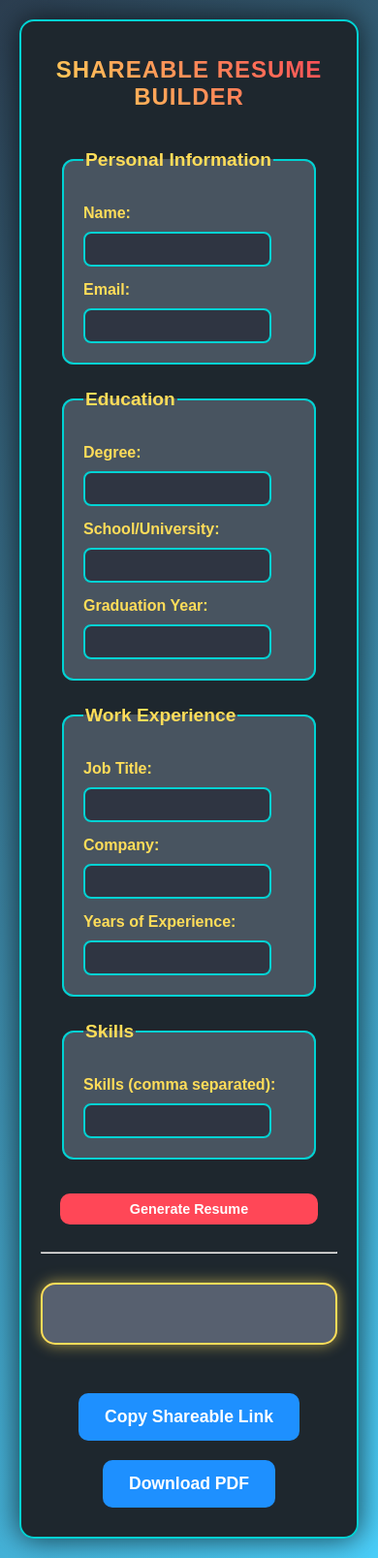
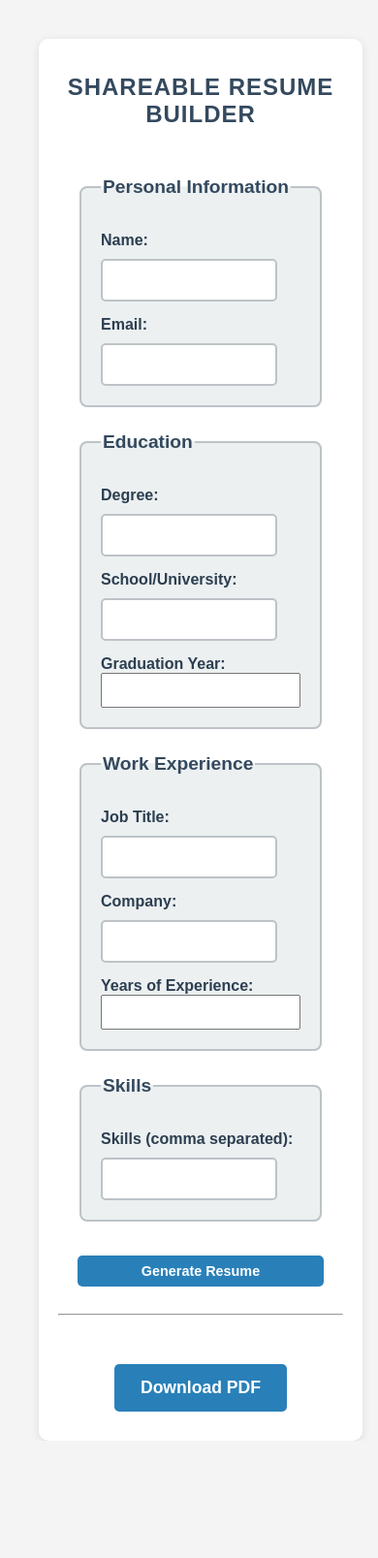
Before and after one commit to yusra-sabir05/shareable-resume, a plain HTML site: page index.html in a window 390 px wide. Shown: the whole page at 97% size. After the commit the page ends 1486 px from the top, so only its background shows below. Drawn offline with Linux system fonts and the light colour scheme.

Commit message:
share this resume and also save a pdf in you device of your resume

```diff
--- a/index.html
+++ b/index.html
@@ -60,10 +60,8 @@
 
         <!-- Shareable Link and PDF Download -->
         <div id="share-section">
-        <button id="copy-link-btn">Copy Shareable Link</button>
-        <a id="shareable-link" href="#" target="_blank" style="display: none"
-          >View Shareable Resume</a
-        >
+            <button id="copy-link-btn" style="display: none;">Copy Shareable Link</button>
+            <a id="shareable-link" href="#" target="_blank" style="display: none">View Shareable Resume</a>
             <button id="download-btn">Download PDF</button>
         </div>
 
--- a/style.css
+++ b/style.css
@@ -1,35 +1,44 @@
 /* Global Styles */
+html, body {
+  height: 100%;
+  margin: 0;
+  font-family: 'Arial', sans-serif;
+  color: #2c3e50; /* Dark blue for text */
+  background-color: #f4f4f4; /* Light gray background */
+  padding: 20px;
+}
+
 body {
-  font-family: "Poppins", Arial, sans-serif;
-  background: linear-gradient(135deg, #2c3e50, #4bcffa);
-  padding: 20px;
-  margin: 0;
-  color: #ffffff;
+  display: flex;
+  flex-direction: column;
+  min-height: 100vh;
 }
 
 /* Container Styles */
 .container {
-  max-width: 900px;
+  max-width: 800px;
   margin: 0 auto;
-  background: #1e272e;
+  background: #ffffff; /* White background for the container */
   padding: 40px;
-  border-radius: 15px;
-  box-shadow: 0 0 30px rgba(0, 0, 0, 0.7);
-  border: 2px solid #00d2d3;
+  border-radius: 10px;
+  box-shadow: 0 2px 10px rgba(0, 0, 0, 0.1); /* Subtle shadow */
 }
 
 /* Header Styles */
-h1,
+h1 {
+  text-align: center;
+  margin-bottom: 30px;
+  color: #34495e; /* Darker blue for the title */
+  font-size: 2.5rem;
+  text-transform: uppercase;
+  letter-spacing: 1px;
+}
+
 h2 {
   text-align: center;
-  margin-bottom: 30px;
-  color: #f7f1e3;
-  text-transform: uppercase;
-  letter-spacing: 3px;
-  font-weight: 700;
-  background: -webkit-linear-gradient(45deg, #ffdd59, #ff4757);
-  -webkit-background-clip: text;
-  color: transparent;
+  color: #7f8c8d; /* Gray for subheadings */
+  font-size: 2rem;
+  margin-bottom: 20px;
 }
 
 /* Form Styles */
@@ -40,49 +49,53 @@ form {
 
 fieldset {
   margin-bottom: 25px;
-  padding: 25px;
-  border: 2px solid #00d2d3;
-  border-radius: 12px;
-  background-color: #485460;
+  padding: 20px;
+  border: 2px solid #bdc3c7; /* Light gray border for fieldset */
+  border-radius: 8px;
+  background-color: #ecf0f1; /* Light background for fieldset */
 }
 
 legend {
   font-weight: bold;
-  font-size: 1.3rem;
-  color: #ffdd59;
+  font-size: 1.5rem;
+  color: #34495e; /* Darker blue for legend */
 }
 
 label {
   display: block;
   margin-top: 15px;
   font-weight: bold;
-  color: #ffdd59;
+  color: #2c3e50; /* Darker color for labels */
 }
 
-input {
+input[type="text"],
+input[type="email"],
+input[type="tel"],
+textarea {
   margin-top: 10px;
   padding: 12px;
-  border: 2px solid #00d2d3;
-  border-radius: 8px;
+  border: 2px solid #bdc3c7; /* Light gray border for inputs */
+  border-radius: 5px;
   width: calc(100% - 24px);
   box-sizing: border-box;
-  background-color: #2f3542;
-  color: #ffffff;
+  background-color: #ffffff; /* White background for inputs */
+  color: #2c3e50; /* Dark text for inputs */
   transition: border-color 0.3s ease, box-shadow 0.3s ease;
 }
 
-input:focus {
-  border-color: #ffdd59;
-  box-shadow: 0 0 8px #ffdd59;
+input:focus,
+textarea:focus {
+  border-color: #2980b9; /* Blue border on focus */
+  box-shadow: 0 0 8px rgba(41, 128, 185, 0.5); /* Blue shadow on focus */
   outline: none;
 }
 
 button {
   padding: 15px;
-  background-color: #ff4757;
-  color: #ffffff;
+  background-color: #2980b9; /* Blue background for buttons */
+  color: #ffffff; /* White text for buttons */
   border: none;
-  border-radius: 10px;
+  border-radius: 5px;
   cursor: pointer;
   margin-top: 15px;
   font-weight: bold;
@@ -91,38 +104,43 @@ button {
 }
 
 button:hover {
-  background-color: #ff6b81;
-  transform: scale(1.05);
+  background-color: #3498db; /* Lighter blue on hover */
+  transform: scale(1.05); /* Slightly enlarge button on hover */
 }
 
 /* Resume Styles */
-#resume {
-  margin-top: 30px;
+#resumeOutput {
+  max-width: 800px;
+  margin: 50px auto;
+  padding: 40px;
+  border: 3px solid #bdc3c7; /* Light gray border for resume output */
+  border-radius: 10px;
+  background-color: #ffffff; /* White background for resume output */
+  box-shadow: 0 2px 10px rgba(0, 0, 0, 0.1); /* Subtle shadow */
+  color: #2c3e50; /* Dark text for resume output */
 }
 
-#resume-content {
-  background-color: #57606f;
-  padding: 30px;
-  border-radius: 15px;
-  border: 2px solid #ffdd59;
-  color: #ffffff;
-  box-shadow: 0 0 15px rgba(255, 221, 89, 0.6);
+#resumeOutput h2 {
+  text-align: center;
+  color: #2980b9; /* Blue for headings */
+  font-size: 2rem;
+  margin-bottom: 25px;
+  font-weight: 700;
 }
 
-#resume-content h3 {
-  margin-top: 0;
-  color: #ffdd59;
+#resumeOutput h3 {
+  color: #34495e; /* Darker blue for subheadings */
+  font-size: 1.5rem;
+  margin-bottom: 20px;
+  border-bottom: 2px solid #bdc3c7; /* Light gray border for subheadings */
+  padding-bottom: 10px;
 }
 
-#resume-content p,
-#resume-content ul {
-  margin: 10px 0;
-}
-
-ul {
-  list-style-type: disc;
-  padding-left: 25px;
-  color: #ffffff;
+#resumeOutput p {
+  font-size: 1.1rem;
+  margin: 15px 0;
+  line-height: 1.5;
+  color: #2c3e50; /* Dark text for paragraph */
 }
 
 /* Share Section Styles */
@@ -134,14 +152,14 @@ ul {
 #shareable-link {
   display: block;
   margin: 15px 0;
-  color: #00d2d3;
+  color: #2980b9; /* Blue for shareable link */
   text-decoration: none;
   font-size: 1.2rem;
   transition: color 0.3s ease;
 }
 
 #shareable-link:hover {
-  color: #ffdd59;
+  color: #3498db; /* Lighter blue on hover */
   text-decoration: underline;
 }
 
@@ -150,9 +168,9 @@ ul {
   display: inline-block;
   margin: 10px;
   padding: 12px 25px;
-  background-color: #1e90ff;
-  color: #ffffff;
-  border-radius: 10px;
+  background-color: #2980b9; /* Blue background for buttons */
+  color: #ffffff; /* White text for buttons */
+  border-radius: 5px;
   font-weight: bold;
   font-size: 1.1rem;
   transition: background-color 0.3s ease, box-shadow 0.3s ease;
@@ -161,9 +179,9 @@ ul {
 
 #copy-link-btn:hover,
 #download-btn:hover {
-  background-color: #00a8ff;
-  box-shadow: 0 0 10px #00d2d3;
-  border-color: #00d2d3;
+  background-color: #3498db; /* Lighter blue on hover */
+  box-shadow: 0 0 10px rgba(41, 128, 185, 0.5); /* Blue shadow on hover */
+  border-color: #2980b9; /* Blue border on hover */
 }
 
 /* Responsive Styles */
@@ -173,15 +191,15 @@ ul {
       max-width: 100%;
   }
 
-  h1,
+  h1 {
+      font-size: 2rem;
+  }
+
   h2 {
       font-size: 1.8rem;
-    margin-bottom: 20px;
-    letter-spacing: 2px;
   }
 
-  form,
-  fieldset {
+  form, fieldset {
       padding: 20px;
   }
 
@@ -189,8 +207,7 @@ ul {
       font-size: 1.2rem;
   }
 
-  input,
-  button {
+  input, button {
       font-size: 1rem;
       padding: 10px;
   }
@@ -201,14 +218,15 @@ ul {
 }
 
 @media only screen and (max-width: 480px) {
-  h1,
-  h2 {
+  h1 {
       font-size: 1.5rem;
-    letter-spacing: 1px;
   }
 
-  input,
-  button {
+  h2 {
+      font-size: 1.4rem;
+  }
+
+  input, button {
       font-size: 0.9rem;
       padding: 8px;
   }
```
Also changed, not shown: 1 other file. Lines whose indentation alone changed are shown as unchanged.
